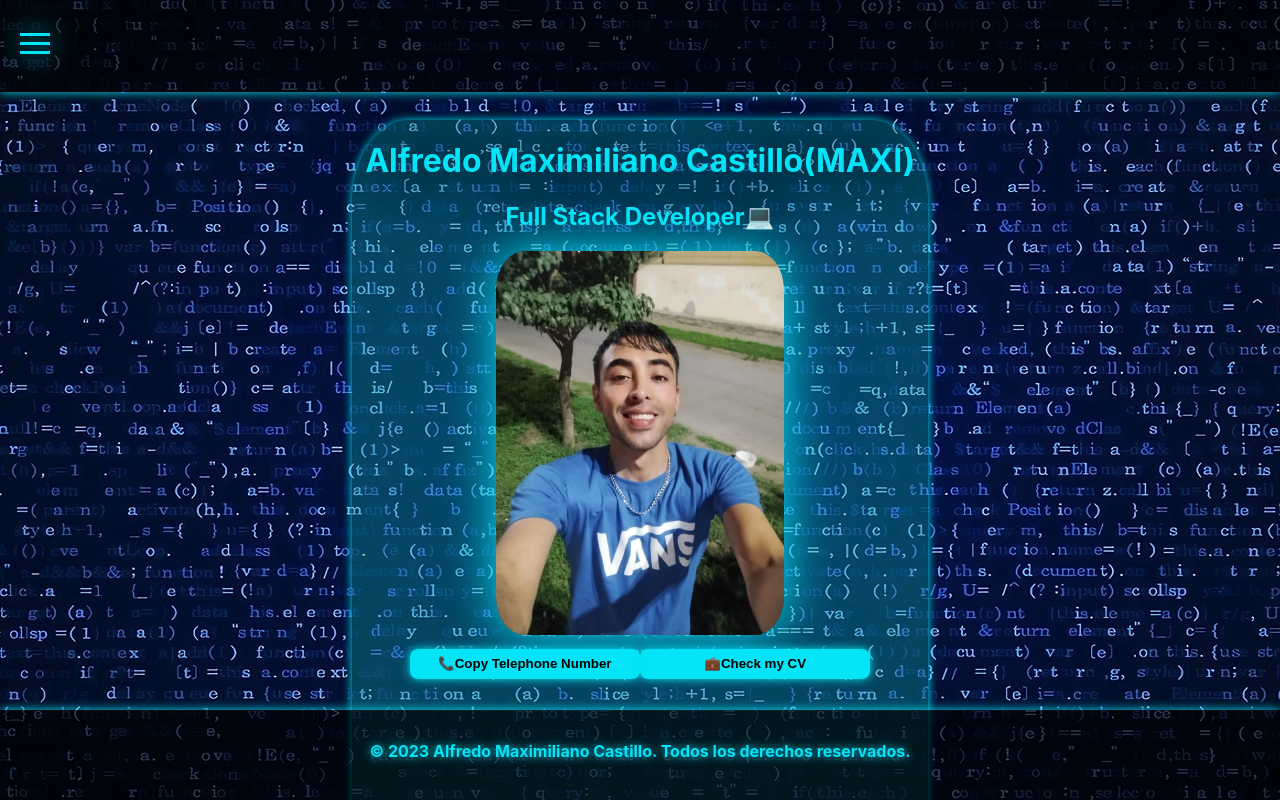
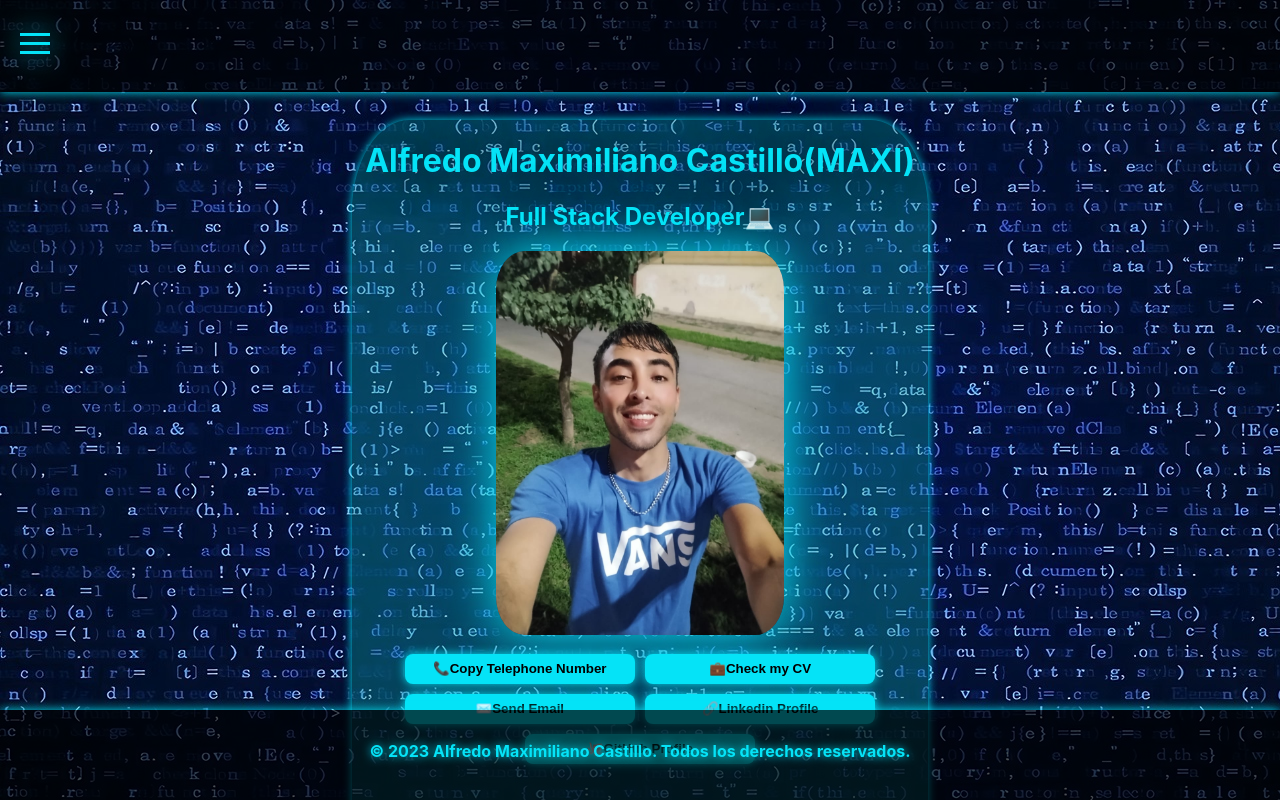
Before and after one commit to MAXIRIVERO1/PORTFOLIO, a React (Create React App) app in the folder portfolio/: page / in a window 1280 px wide. Shown: the top 800 px of the page. Built offline with nearby package versions, Linux system fonts and the light colour scheme.

Commit message:
contact deleted

```diff
--- a/portfolio/src/components/BurgerMenu/BurgerMenu.jsx
+++ b/portfolio/src/components/BurgerMenu/BurgerMenu.jsx
@@ -20,7 +20,6 @@ function BurgerMenu() {
                 <li><Link to={"/about"}><button className={style.button}>About me</button></Link></li>
                 <li><Link to={"/certificates"}><button className={style.button}>Certificates</button></Link></li>
                 <li><Link to={"/projects"}><button className={style.button}>Projects</button></Link></li>
-                <li><Link to={"/contact"}><button className={style.button}>Contact info</button></Link></li>
                 <li><Link to={"/skills"}><button className={style.button}>Skills</button></Link></li>
             </ul>
         </div>
--- a/portfolio/src/components/BurgerMenu/BurgerMenu.module.css
+++ b/portfolio/src/components/BurgerMenu/BurgerMenu.module.css
@@ -1,4 +1,3 @@
-
 .burger-menu {
     display: flex;
     flex-direction: column;
@@ -7,7 +6,8 @@
     z-index: 999;
 
 }
-.button{
+
+.button {
     background-color: rgb(5, 227, 247);
     border: none;
     border-radius: 8px;
@@ -20,7 +20,8 @@
     font-weight: bold;
     box-shadow: 0 0 10px rgb(5, 227, 247);
 }
-.button:hover{
+
+.button:hover {
     transition: 0.5s;
     background-color: black;
     color: rgb(5, 227, 247);
@@ -59,7 +60,7 @@
     background-color: rgba(0, 0, 0, 0.679);
     border-radius: 10px;
     width: 250px;
-    height: 410px;
+    height: 330px;
 }
 
 .menu-items.open {
@@ -108,7 +109,8 @@
         padding-left: 10px;
         padding-right: 10px;
     }
-  .bar{
+
+    .bar {
         margin-left: 20px;
     }
 
@@ -119,7 +121,8 @@
     .menu-items li {
         margin: 10px 0;
     }
-  .button{
+
+    .button {
         height: 40px;
     }
 }
--- a/portfolio/src/components/Detail/Detail.module.css
+++ b/portfolio/src/components/Detail/Detail.module.css
@@ -61,20 +61,17 @@
 
 @media screen and (max-width: 768px) {
     .contenedor {
-        flex-direction: column;
-        align-items: center;
-        justify-content: flex-start;
-        height: 83.5vh;
+        height: auto;
     }
 
-    .back {
-        background-color: transparent;
+    .nav {
+        height: 82px;
         padding: 5px 0px;
     }
 
     .card {
         width: 90%;
-        height: auto;
+        margin-bottom: 120px;
     }
 
     .button {
--- a/portfolio/src/components/home/Home.jsx
+++ b/portfolio/src/components/home/Home.jsx
@@ -35,7 +35,10 @@ function Home() {
                     <h2>Full Stack Developer💻</h2>
                     <img className={style.img} src={foto} alt="" /><br />
                     <button onClick={copyToClipboard} className={style.buttonCopy}>📞Copy Telephone Number</button>
-                    <a target="_blank" href="https://drive.google.com/file/d/1hZ3_JZiWKg0Yxmgk7mPszC1TxGBSndG2/view?usp=sharing"><button className={style.buttonCopy}>💼Check my CV</button></a>
+                    <button onClick={() => window.open("https://drive.google.com/file/d/1hZ3_JZiWKg0Yxmgk7mPszC1TxGBSndG2/view?usp=sharing", "_blank")} className={style.buttonCopy}>💼Check my CV</button>
+                    <button onClick={() => window.open("mailto:maximilianoa.castillorivero@gmail.com", "_blank")} className={style.buttonCopy}>✉️Send Email</button>
+                    <button onClick={() => window.open("https://www.linkedin.com/in/maximiliano-developer", "_blank")} className={style.buttonCopy}>🔗Linkedin Profile</button>
+                    <button onClick={() => window.open("https://github.com/MAXIRIVERO1", "_blank")} className={style.buttonCopy}>🐙GitHub Profile</button>
                 </div>
             </div>
             <Footer></Footer>
--- a/portfolio/src/components/home/home.module.css
+++ b/portfolio/src/components/home/home.module.css
@@ -19,6 +19,7 @@
   width: 40%;
   height: 30px;
   font-weight: bold;
+  margin: 5px;
 }
 .buttonCopy:hover{
   transition: 0.5s;
@@ -29,7 +30,7 @@
 }
 .contenedor{
     width: auto;
-    height: 135vh;
+    height: 145vh;
     display: flex;
     justify-content: center;
     justify-items: center;
```
Lines whose indentation alone changed are shown as unchanged.
